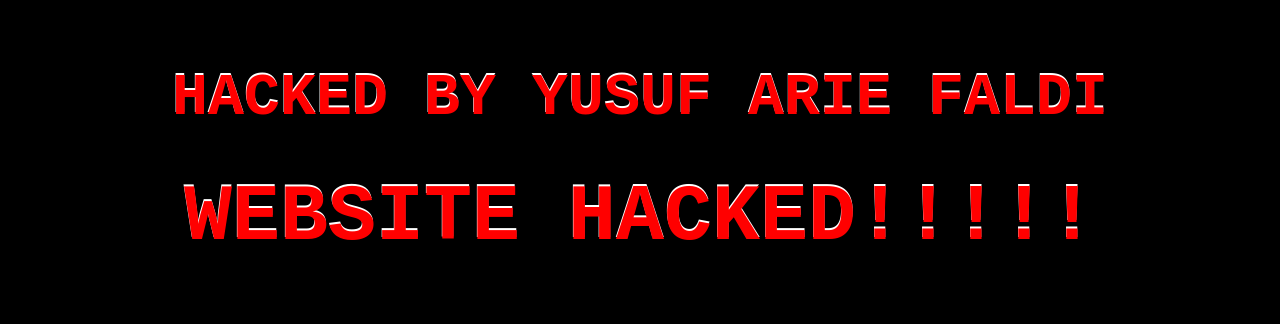
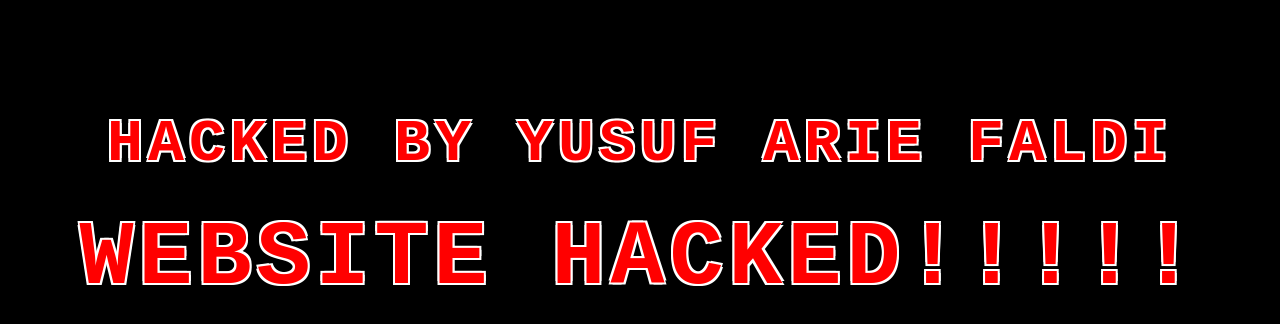
Before and after one commit to YusufHal04/yusufhacked, a plain HTML site: page index.html in a window 1280 px wide. Drawn offline with Linux system fonts and the light colour scheme.

Commit message:
Update index.html

```diff
--- a/index.html
+++ b/index.html
@@ -3,56 +3,64 @@
 <head>
 <meta charset="UTF-8">
 <title>Hacked By Yusuf Arie Faldi</title>
+
 <style>
     body {
         background: black;
-        color: red;
         font-family: 'Courier New', monospace;
         text-align: center;
-        margin-top: 5%;
-        animation: fadeIn 2s ease-in-out;
+        padding-top: 8%;
     }
 
-    h1 {
-        font-size: 60px;
-        text-shadow: 0 0 20px red;
+    /* Style merah + outline putih */
+    .outline-text {
+        color: red;
+        font-weight: bold;
+        letter-spacing: 5px;
+
+        /* Outline */
+        text-shadow:
+            -2px -2px 0 white,
+             2px -2px 0 white,
+            -2px  2px 0 white,
+             2px  2px 0 white;
     }
 
-    /* Efek glitch untuk kedua teks */
+    /* Efek glitch / ketap-ketip */
     .glitch {
-        position: relative;
-        color: red;
-        animation: glitch 0.8s infinite;
+        animation: glitch 1s infinite;
     }
 
     @keyframes glitch {
-        0% { text-shadow: 2px 2px red; }
-        20% { text-shadow: -2px -2px white; }
-        40% { text-shadow: 2px -2px white; }
-        60% { text-shadow: -2px 2px red; }
-        80% { text-shadow: 2px 2px white; }
-        100% { text-shadow: -2px -2px red; }
+        0%   { opacity: 1; }
+        50%  { opacity: 0.65; }
+        100% { opacity: 1; }
     }
 
-    /* WEBSITE HACKED dibuat lebih besar */
-    .big-glitch {
-        font-size: 80px;
-        text-shadow: 0 0 25px red;
-        margin-top: 20px;
+    /* Ukuran teks */
+    .title {
+        font-size: 60px;
     }
 
-    @keyframes fadeIn {
-        from { opacity: 0; }
-        to { opacity: 1; }
+    .sub-title {
+        margin-top: 30px;
+        font-size: 90px; /* LEBIH BESAR seperti permintaan */
     }
 </style>
+
 </head>
 
 <body>
 
-<h1 class="glitch">HACKED BY YUSUF ARIE FALDI</h1>
+    <!-- TEKS UTAMA -->
+    <div class="outline-text glitch title">
+        HACKED BY YUSUF ARIE FALDI
+    </div>
 
-<h2 class="glitch big-glitch">WEBSITE HACKED!!!!!</h2>
+    <!-- TEKS WEBSITE HACKED DI BAWAHNYA -->
+    <div class="outline-text glitch sub-title">
+        WEBSITE HACKED!!!!!
+    </div>
 
 </body>
 </html>
```
